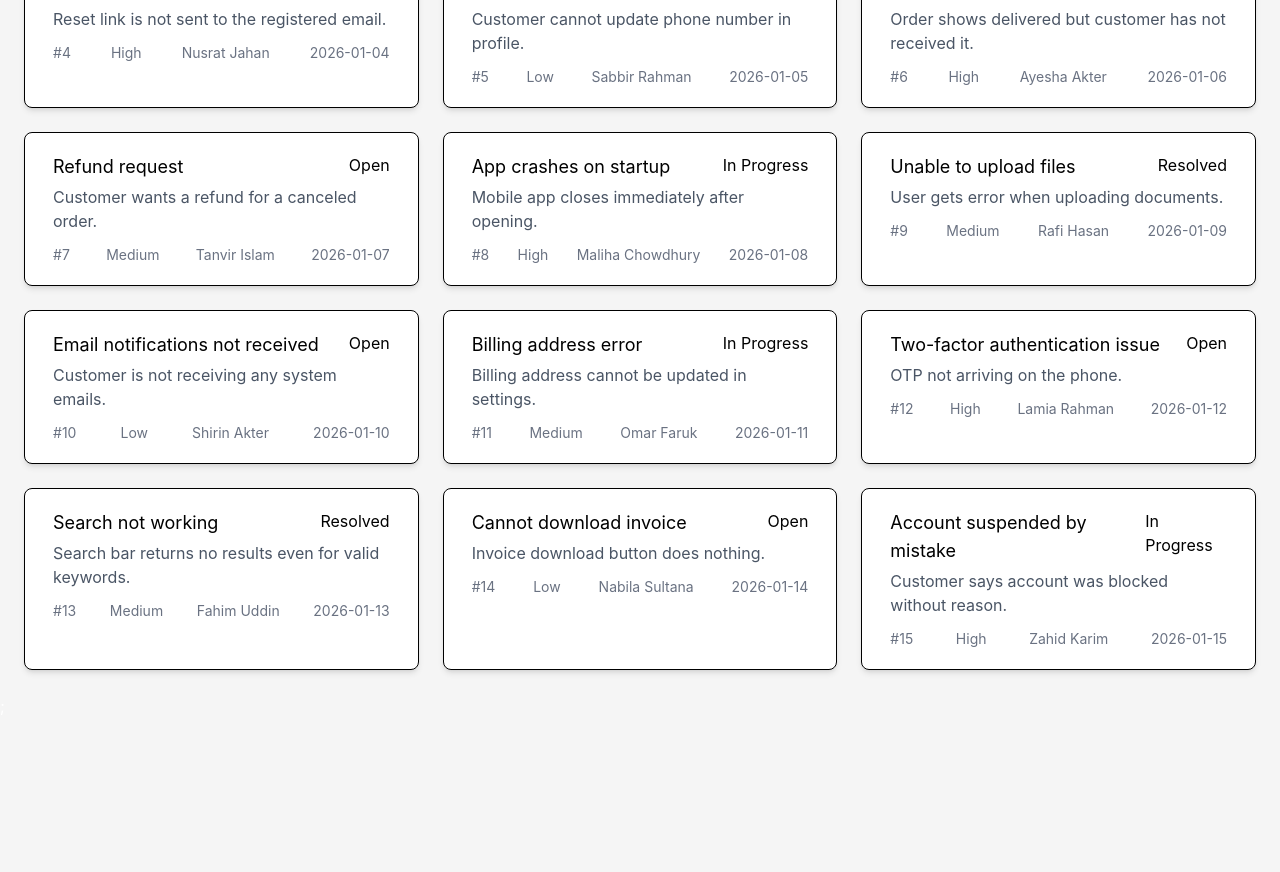
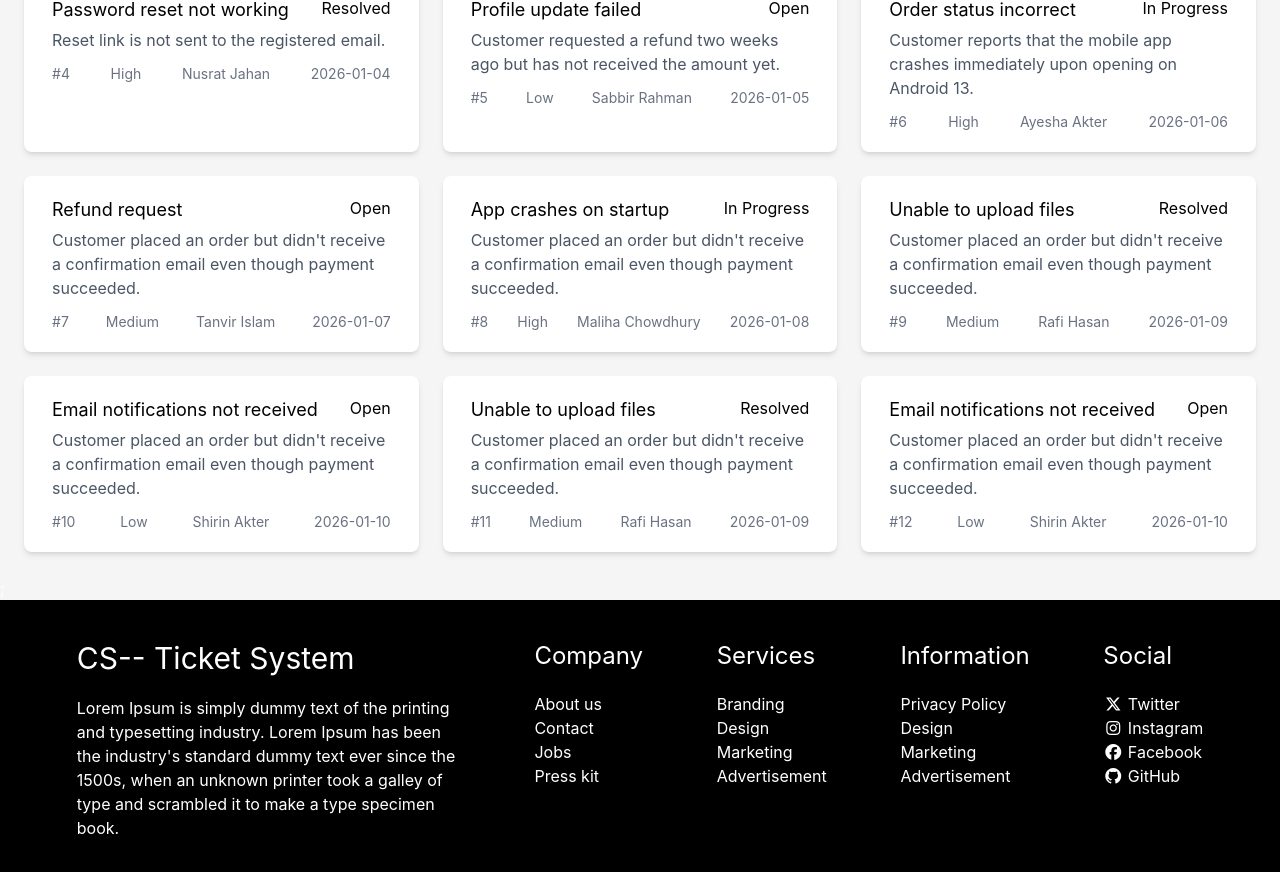
Before and after one commit to enamul-dev/Customer-Support-Zone, a React (Vite) app: page / in a window 1280 px wide. Shown: the part 700-1572 px from the top of the page. Before the commit the page ends 1418 px from the top, so only its background shows below. Built offline with nearby package versions, Linux system fonts and the light colour scheme.

Commit message:
footer added

```diff
--- a/index.html
+++ b/index.html
@@ -6,6 +6,7 @@
     <meta name="viewport" content="width=device-width, initial-scale=1.0" />
     <link rel="stylesheet" href="https://cdnjs.cloudflare.com/ajax/libs/font-awesome/7.0.1/css/all.min.css" integrity="sha512-2SwdPD6INVrV/lHTZbO2nodKhrnDdJK9/kg2XD1r9uGqPo1cUbujc+IYdlYdEErWNu69gVcYgdxlmVmzTWnetw==" crossorigin="anonymous" referrerpolicy="no-referrer" />
     <link rel="stylesheet" href="/src/index.css">
+    <link rel="stylesheet" href="https://cdnjs.cloudflare.com/ajax/libs/font-awesome/7.0.1/css/all.min.css" integrity="sha512-2SwdPD6INVrV/lHTZbO2nodKhrnDdJK9/kg2XD1r9uGqPo1cUbujc+IYdlYdEErWNu69gVcYgdxlmVmzTWnetw==" crossorigin="anonymous" referrerpolicy="no-referrer" />
     <title>customer-support</title>
   </head>
   <body>
--- a/src/App.jsx
+++ b/src/App.jsx
@@ -63,6 +63,44 @@
 
       </section>
 
+
+
+  <footer className="footer sm:footer-horizontal bg-neutral text-neutral-content grid-rows-2 p-10 bg-black flex justify-around">
+    <nav className='w-96'>
+      <h5 className='text-3xl mb-5'>CS-- Ticket System</h5>
+      <p>Lorem Ipsum is simply dummy text of the printing and typesetting industry. Lorem Ipsum has been the industry's standard dummy text ever since the 1500s,  when an unknown printer took a galley of type and scrambled it to make a type specimen book.</p>
+    </nav>
+
+  <nav className='flex flex-col'>
+    <h6 className="footer-title text-2xl mb-5">Company</h6>
+    <a className="link link-hover">About us</a>
+    <a className="link link-hover">Contact</a>
+    <a className="link link-hover">Jobs</a>
+    <a className="link link-hover">Press kit</a>
+  </nav>
+  <nav className='flex flex-col'>
+    <h6 className="footer-title text-2xl mb-5">Services</h6>
+    <a className="link link-hover">Branding</a>
+    <a className="link link-hover">Design</a>
+    <a className="link link-hover">Marketing</a>
+    <a className="link link-hover">Advertisement</a>
+  </nav>
+  <nav className='flex flex-col'>
+    <h6 className="footer-title text-2xl mb-5">Information</h6>
+    <a className="link link-hover">Privacy Policy</a>
+    <a className="link link-hover">Design</a>
+    <a className="link link-hover">Marketing</a>
+    <a className="link link-hover">Advertisement</a>
+  </nav>
+  <nav className='flex flex-col'>
+    <h6 className="footer-title text-2xl mb-5">Social</h6>
+    <a className="link link-hover"><i class="fa-brands fa-x-twitter"></i> Twitter</a>
+    <a className="link link-hover"><i class="fa-brands fa-instagram"></i> Instagram</a>
+    <a className="link link-hover"><i class="fa-brands fa-facebook"></i> Facebook</a>
+    <a className="link link-hover"><i class="fa-brands fa-github"></i> GitHub</a>
+  </nav>
+
+</footer>
     </>
   )
 }
--- a/src/TicketList.jsx
+++ b/src/TicketList.jsx
@@ -4,7 +4,7 @@
   return (
     <div className="grid grid-cols-1 md:grid-cols-2 lg:grid-cols-3 gap-6 p-6 mx-auto text-black ">
       {tickets.map((ticket) => (
-        <div key={ticket.id} className="card bg-white shadow-md border rounded-lg">
+        <div key={ticket.id} className="card bg-white shadow-md  rounded-lg">
           <div className="card-body px-7 py-5">
             {/* Ticket title */}
             <span className="flex justify-between">
--- a/src/data/tickets.js
+++ b/src/data/tickets.js
@@ -2,7 +2,7 @@
   {
     "id": 1,
     "title": "Cannot login to account",
-    "description": "User reports that login fails with correct email and password.",
+    "description": "Customer is unable to log in to their account. They've tried resetting their password multiple times but still...",
     "customer": "Rahim Ahmed",
     "priority": "High",
     "status": "Open",
@@ -11,7 +11,7 @@
   {
     "id": 2,
     "title": "Payment not processed",
-    "description": "Customer was charged but order did not go through.",
+    "description": "Customer attempted to pay using Visa ending 1234 but the payment keeps failing despite sufficient balance.",
     "customer": "Fatima Khan",
     "priority": "High",
     "status": "In Progress",
@@ -20,7 +20,7 @@
   {
     "id": 3,
     "title": "Website loading slowly",
-    "description": "Pages take more than 10 seconds to load.",
+    "description": "Customer cannot download their January invoice from the billing section. The download button is....",
     "customer": "Imran Hossain",
     "priority": "Medium",
     "status": "Open",
@@ -38,7 +38,7 @@
   {
     "id": 5,
     "title": "Profile update failed",
-    "description": "Customer cannot update phone number in profile.",
+    "description": "Customer requested a refund two weeks ago but has not received the amount yet.",
     "customer": "Sabbir Rahman",
     "priority": "Low",
     "status": "Open",
@@ -47,7 +47,7 @@
   {
     "id": 6,
     "title": "Order status incorrect",
-    "description": "Order shows delivered but customer has not received it.",
+    "description": "Customer reports that the mobile app crashes immediately upon opening on Android 13.",
     "customer": "Ayesha Akter",
     "priority": "High",
     "status": "In Progress",
@@ -56,7 +56,7 @@
   {
     "id": 7,
     "title": "Refund request",
-    "description": "Customer wants a refund for a canceled order.",
+    "description": "Customer placed an order but didn't receive a confirmation email even though payment succeeded.",
     "customer": "Tanvir Islam",
     "priority": "Medium",
     "status": "Open",
@@ -65,7 +65,7 @@
   {
     "id": 8,
     "title": "App crashes on startup",
-    "description": "Mobile app closes immediately after opening.",
+    "description": "Customer placed an order but didn't receive a confirmation email even though payment succeeded.",
     "customer": "Maliha Chowdhury",
     "priority": "High",
     "status": "In Progress",
@@ -74,7 +74,7 @@
   {
     "id": 9,
     "title": "Unable to upload files",
-    "description": "User gets error when uploading documents.",
+    "description": "Customer placed an order but didn't receive a confirmation email even though payment succeeded.",
     "customer": "Rafi Hasan",
     "priority": "Medium",
     "status": "Resolved",
@@ -83,7 +83,7 @@
   {
     "id": 10,
     "title": "Email notifications not received",
-    "description": "Customer is not receiving any system emails.",
+    "description": "Customer placed an order but didn't receive a confirmation email even though payment succeeded.",
     "customer": "Shirin Akter",
     "priority": "Low",
     "status": "Open",
@@ -91,47 +91,21 @@
   },
   {
     "id": 11,
-    "title": "Billing address error",
-    "description": "Billing address cannot be updated in settings.",
-    "customer": "Omar Faruk",
+    "title": "Unable to upload files",
+    "description": "Customer placed an order but didn't receive a confirmation email even though payment succeeded.",
+    "customer": "Rafi Hasan",
     "priority": "Medium",
-    "status": "In Progress",
-    "createdAt": "2026-01-11"
+    "status": "Resolved",
+    "createdAt": "2026-01-09"
   },
   {
     "id": 12,
-    "title": "Two-factor authentication issue",
-    "description": "OTP not arriving on the phone.",
-    "customer": "Lamia Rahman",
-    "priority": "High",
-    "status": "Open",
-    "createdAt": "2026-01-12"
-  },
-  {
-    "id": 13,
-    "title": "Search not working",
-    "description": "Search bar returns no results even for valid keywords.",
-    "customer": "Fahim Uddin",
-    "priority": "Medium",
-    "status": "Resolved",
-    "createdAt": "2026-01-13"
-  },
-  {
-    "id": 14,
-    "title": "Cannot download invoice",
-    "description": "Invoice download button does nothing.",
-    "customer": "Nabila Sultana",
+    "title": "Email notifications not received",
+    "description": "Customer placed an order but didn't receive a confirmation email even though payment succeeded.",
+    "customer": "Shirin Akter",
     "priority": "Low",
     "status": "Open",
-    "createdAt": "2026-01-14"
+    "createdAt": "2026-01-10"
   },
-  {
-    "id": 15,
-    "title": "Account suspended by mistake",
-    "description": "Customer says account was blocked without reason.",
-    "customer": "Zahid Karim",
-    "priority": "High",
-    "status": "In Progress",
-    "createdAt": "2026-01-15"
-  }
+
 ]
```
